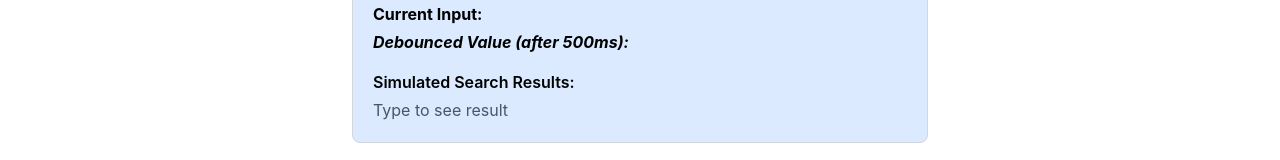
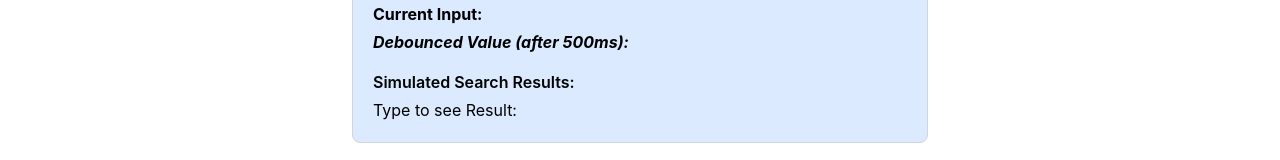
Before and after one commit to DhanashreeKharade451/Custom-Hook-Implementation, a React (Vite) app: page / in a window 1280 px wide. Shown: the part 1077-1237 px from the top of the page. Built offline with nearby package versions, Linux system fonts and the light colour scheme.

Commit message:
simulated search result is working as expected

```diff
--- a/src/components/DebounceSearchDemo.jsx
+++ b/src/components/DebounceSearchDemo.jsx
@@ -7,28 +7,31 @@ export function DebounceSearchDemo() {
   const [searchResult, setSearchResult] = useState("");
 
   //  // Debounced value after 500ms
-  const debouncedValue =useDebounce(input,delay);
+  const debouncedValue = useDebounce(input, delay);
 
   // Simulated API call 500ms AFTER debounced value
 
   useEffect(() => {
-    if(!debouncedValue){
-        setSearchResult("");
-        return
+    if (!debouncedValue) {
+      setSearchResult([]);
+      return;
     }
-const timer =setTimeout(() => {
-    searchResult(`Result for ${debouncedValue}`);
+
+    const timer = setTimeout(() => {
+      //searchResult(`Result for ${debouncedValue}`);
       console.log("searching For:", debouncedValue);
-},1000);
+      // Simulated list results
+      setSearchResult([
+        `${debouncedValue} item1`,
+        `${debouncedValue} item2`,
+        `${debouncedValue} item3`,
+      ]);
+
+    }, 500);
+
     return () => clearTimeout(timer);
-
   }, [debouncedValue]);
 
-//   useEffect(() =>{
-//     if(debouncedValue){
-//         console.log("Searching for", debouncedValue);
-//     }
-//   },[debouncedValue])
 
   return (
     <div className="bg-blue-100 font-sans max-w-xl mx-auto my-5 p-5 border border-gray-300 rounded-lg">
@@ -61,15 +64,25 @@ return () => clearTimeout(timer);
       </div>
 
       <div className="mb-4 italic">
-    <strong>Debounced Value (after {delay}ms): {debouncedValue}</strong>
+        <strong>
+          Debounced Value (after {delay}ms): {debouncedValue}
+        </strong>
       </div>
 
       <div>
         <h4 className="font-semibold mb-1">Simulated Search Results:</h4>
+        {searchResult.length === 0 ? (
+            <p>Type to see Result: </p>
+        ):(<ul className="list-disc pl-5">
+            {searchResult.map((item,index) => (<li key={index}>{item}</li>))}
+        </ul>)}
 
-    <p className="text-gray-600">{debouncedValue? `searching for "${debouncedValue}"` :"Type to see result"}</p>
+        {/* <p className="text-gray-600">
+          {debouncedValue
+            ? `searching for "${debouncedValue}"`
+            : "Type to see result"}
+        </p> */}
       </div>
     </div>
-
   );
 }
```
Lines whose indentation alone changed are shown as unchanged.
